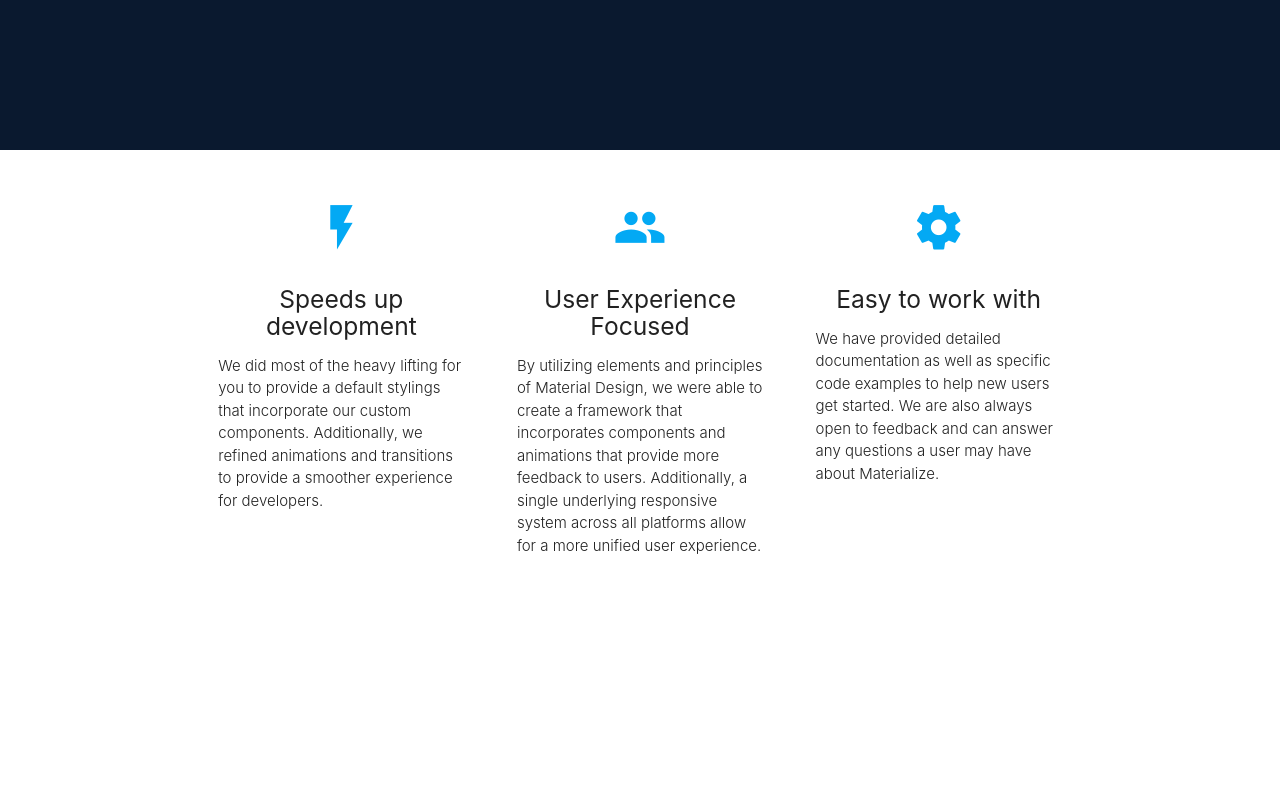
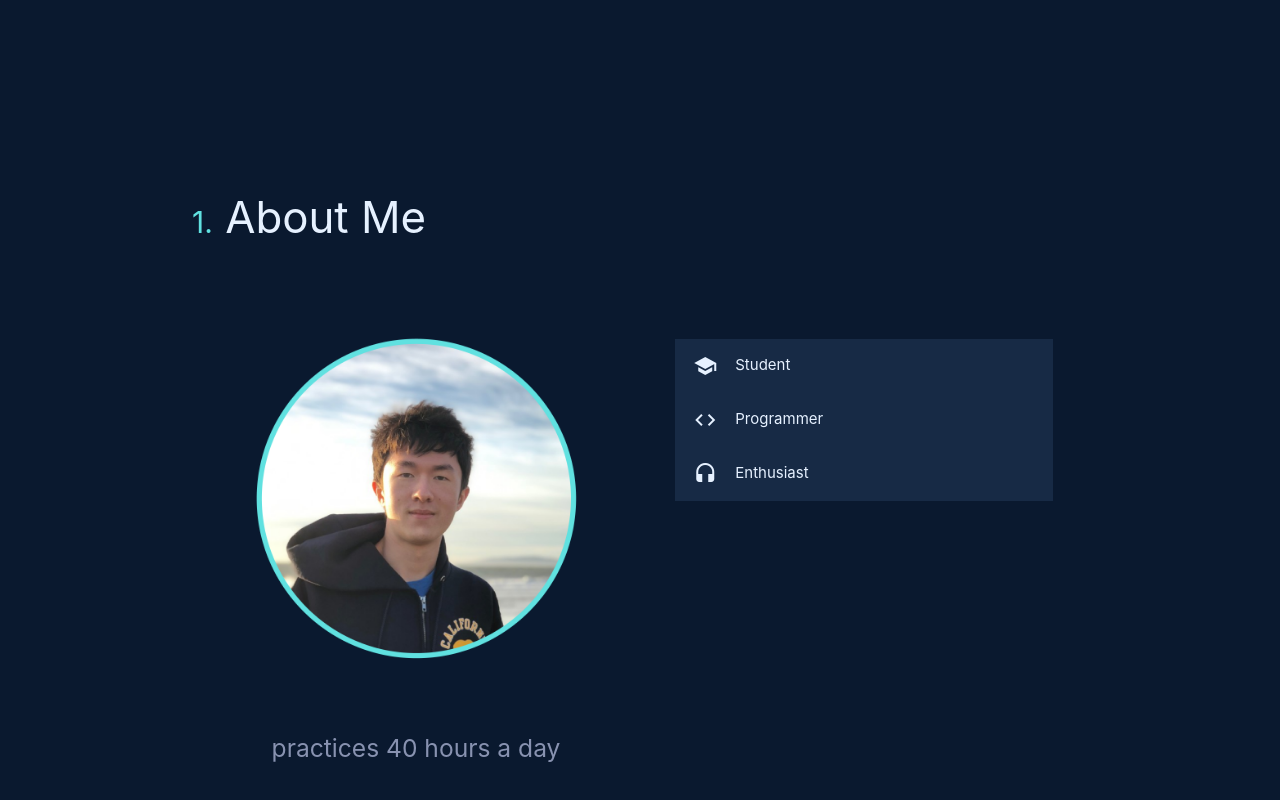
Before and after one commit to willislwang/willislwang.github.io, a plain HTML site: page index.html in a window 1280 px wide. Shown: the part 714-1514 px from the top of the page. Before the commit the page ends 1366 px from the top, so only its background shows below. Drawn offline with nearby package versions, Linux system fonts and the light colour scheme.

Commit message:
add about section

```diff
--- a/css/style.css
+++ b/css/style.css
@@ -1,7 +1,7 @@
 /* Custom Stylesheet */
 
 
-/*Text Colors*/
+/*Text and Background Colors*/
 .custom-blue-text {
   color: #60E1E0;
 }
@@ -10,14 +10,28 @@
   background-color: #60E1E0;
 }
 
+.custom-blue-dark2 {
+  background-color: #172a45;
+}
+
+.custom-blue-dark {
+  background-color: #0A192F;
+}
+.custom-blue-dark-text {
+  color: #0A192F;
+}
+
 .custom-grey-light-text {
   color: #E6F1FF;
+}
+
+.custom-grey-light {
+  background-color: #E6F1FF;
 }
 
 .custom-grey-dark-text {
   color: #8892B0;
 }
-
 
 
 
@@ -49,3 +63,41 @@
   transform: translate(-50%, -50%);
   margin: 0 auto;
 }
+
+#face-pic {
+  width: 100%;
+}
+
+.numbering{
+  font-size: 30px;
+  color: #60E1E0;
+}
+
+.collapsible-header {
+  display: -webkit-box;
+  display: -webkit-flex;
+  display: -ms-flexbox;
+  display: flex;
+  cursor: pointer;
+  -webkit-tap-highlight-color: transparent;
+  line-height: 1.5;
+  padding: 1rem;
+  background-color: #172a45;
+  border-bottom: 0px;
+  color: #E6F1FF;
+}
+.collapsible-body {
+  display: none;
+  border-bottom: 0px;
+  -webkit-box-sizing: border-box;
+          box-sizing: border-box;
+  padding: 2rem;
+  background-color: #172a45;
+  color: #8892B0;
+}
+
+.collapsible-header, .collapsible-body, .collapsible, ul.collapsible>li
+{
+  border: 0!important;
+  box-shadow: none!important;
+}
--- a/index.html
+++ b/index.html
@@ -17,7 +17,7 @@
         <img id="logo" src="logo.png"/>
       </a>
       <ul class="right hide-on-med-and-down">
-        <li><a href="#"><a class="custom-blue-text">Link 1</a></a></li>
+        <li><a href="#about" class="custom-blue-text">About</a></li>
         <li><a href="#"><a class="custom-blue-text">Link 2</a></a></li>
         <li><a href="#"><a class="custom-blue-text">Link 3</a></a></li>
         <a class="waves-effect waves-light btn custom-blue custom-grey-light-text" href="https://github.com/kawaiiCirno/resume/blob/master/Creddle%20_%20Resume.pdf"><i class="material-icons right">assignment_ind
@@ -36,46 +36,45 @@
     <div class="introduction">
       <h6 class="custom-blue-text">Hello! My name is</h6>
       <h1 class="custom-grey-light-text">Willis Wang</h1>
-      <h3 class="custom-grey-dark-text">I am a computer science college student studying at UC Berkeley.</h3>
+      <h3 class="custom-grey-dark-text">I am a full time computer science student.</h3>
     </div>
   </div>
 
 
+  <div id="about" class="custom-blue-dark">
     <div class="container">
       <div class="section">
-
+        <h3 class="custom-grey-light-text"><a class="numbering">1.</a> About Me</h3>
+        <br>
         <!--   Icon Section   -->
         <div class="row">
-        <div class="col s12 m4">
-          <div class="icon-block">
-            <h2 class="center light-blue-text"><i class="material-icons">flash_on</i></h2>
-            <h5 class="center">Speeds up development</h5>
-
-            <p class="light">We did most of the heavy lifting for you to provide a default stylings that incorporate our custom components. Additionally, we refined animations and transitions to provide a smoother experience for developers.</p>
+          <div class="col s12 m6">
+            <div class="face-block">
+              <img id="face-pic" src="face_pic.png"/>
+              <h5 class="center custom-grey-dark-text">practices 40 hours a day</h5>
             </div>
           </div>
-
-        <div class="col s12 m4">
-          <div class="icon-block">
-            <h2 class="center light-blue-text"><i class="material-icons">group</i></h2>
-            <h5 class="center">User Experience Focused</h5>
-
-            <p class="light">By utilizing elements and principles of Material Design, we were able to create a framework that incorporates components and animations that provide more feedback to users. Additionally, a single underlying responsive system across all platforms allow for a more unified user experience.</p>
-          </div>
-        </div>
-
-        <div class="col s12 m4">
-          <div class="icon-block">
-            <h2 class="center light-blue-text"><i class="material-icons">settings</i></h2>
-            <h5 class="center">Easy to work with</h5>
-
-            <p class="light">We have provided detailed documentation as well as specific code examples to help new users get started. We are also always open to feedback and can answer any questions a user may have about Materialize.</p>
+          <div class="col s12 m6">
+            <br><br>
+            <ul class="collapsible popout z-depth-0">
+              <li>
+                <div class="collapsible-header"><i class="material-icons ">school</i>Student</div>
+                <div class="collapsible-body"><span>I am currently a sophmore studying computer science at UC Berkeley. Currently looking to expand upon my horizons and touch into various areas in computer science.</span></div>
+              </li>
+              <li>
+                <div class="collapsible-header"><i class="material-icons">code</i>Programmer</div>
+                <div class="collapsible-body"><span>Fluent in various programming languages including C++, Java, and Python. Check out my github to see what I am currently working on!</span></div>
+              </li>
+              <li>
+                <div class="collapsible-header"><i class="material-icons">headset</i>Enthusiast</div>
+                <div class="collapsible-body"><span>I am an audio enthusiast and mechanical keyboard enthuthiast! </span></div>
+              </li>
+            </ul>
           </div>
         </div>
       </div>
-
+    <br><br>
     </div>
-    <br><br>
   </div>
 
 
--- a/js/init.js
+++ b/js/init.js
@@ -1,7 +1,12 @@
+$(document).ready(function(){
+  $('.collapsible').collapsible();
+});
 (function($){
   $(function(){
 
     $('.sidenav').sidenav();
 
+
+
   }); // end of document ready
 })(jQuery); // end of jQuery name space
```
Also changed, not shown: css/materialize.css, face_pic.png (added), 1 other file. Lines whose indentation alone changed are shown as unchanged.
